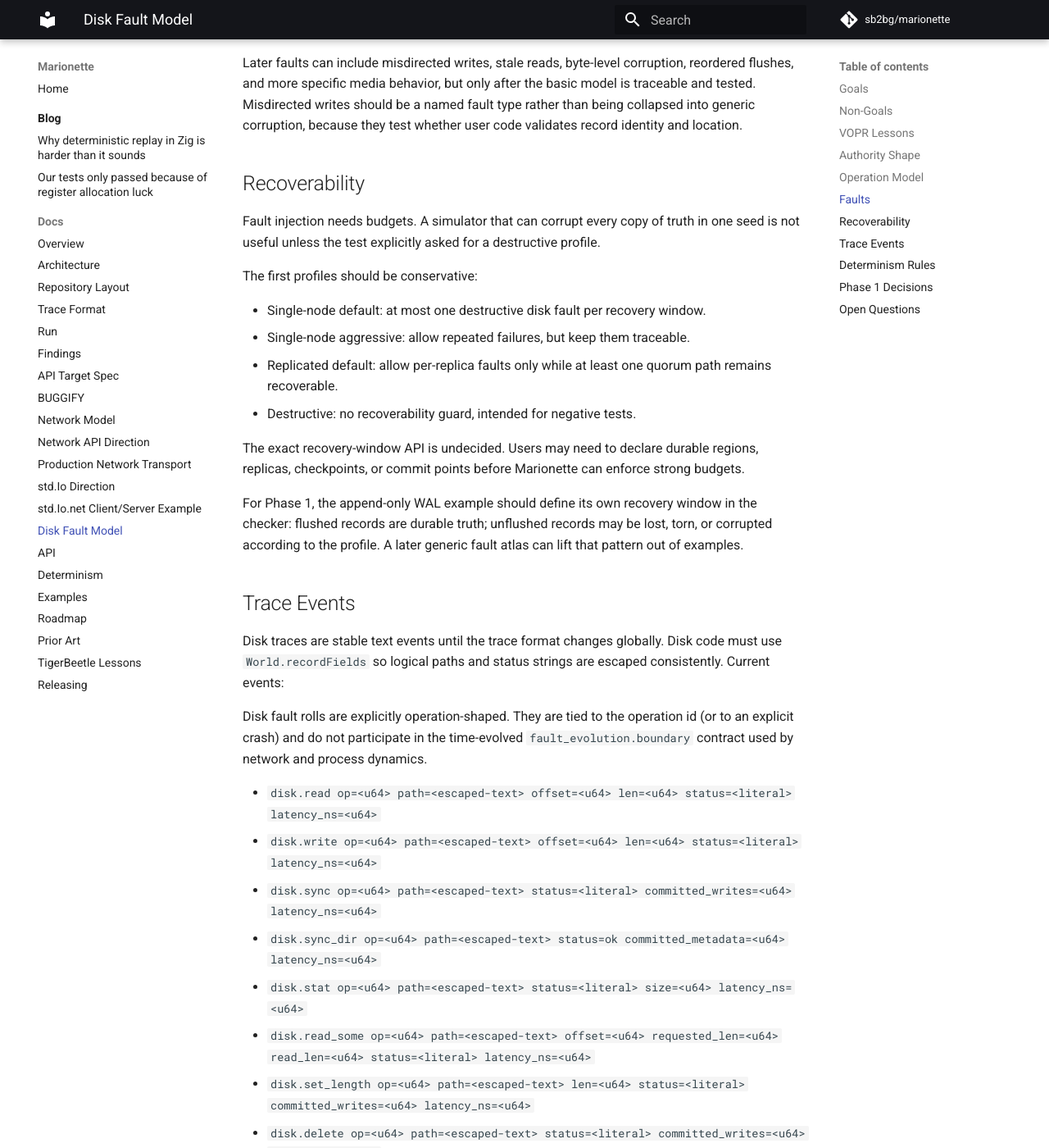
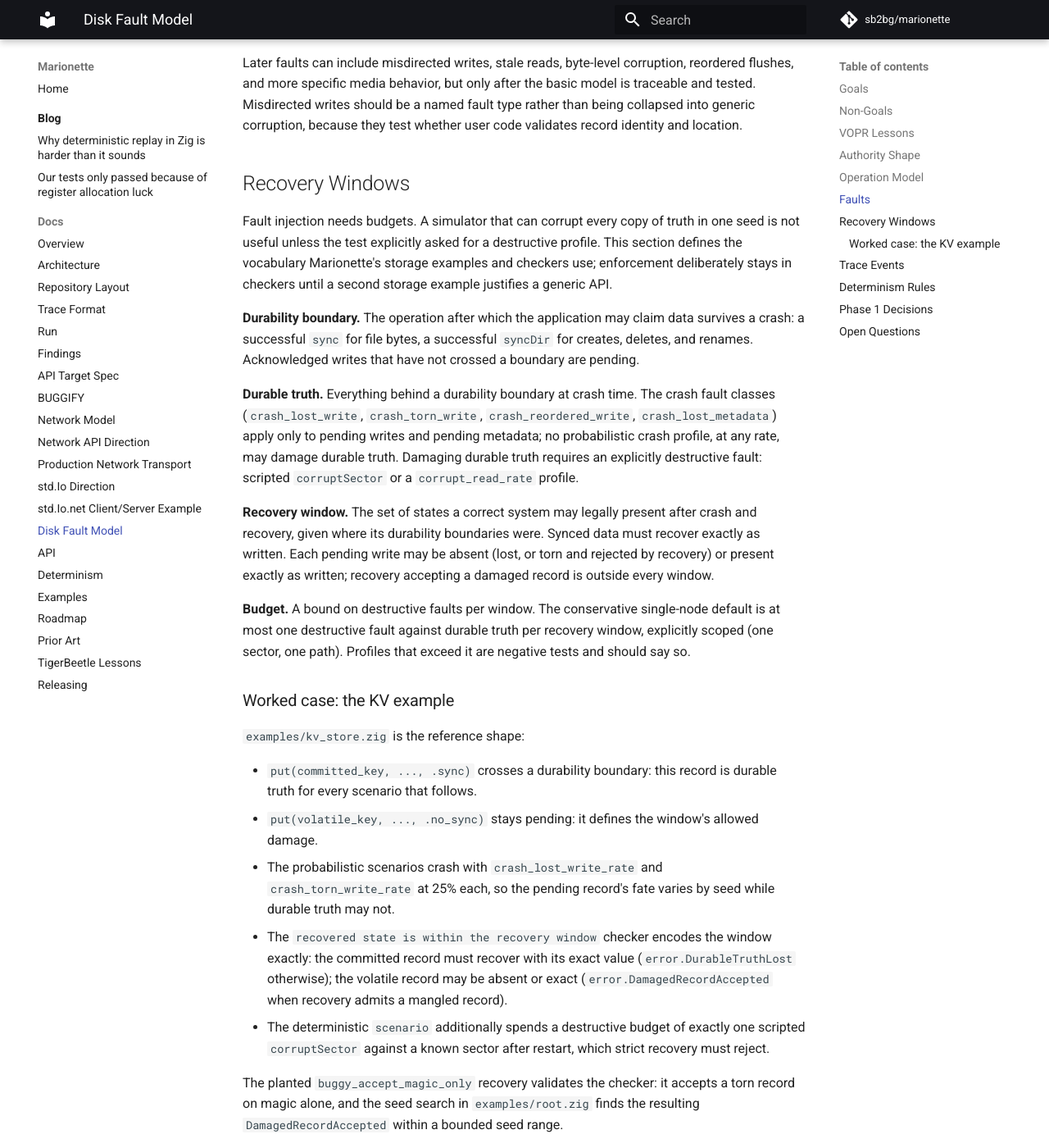
Before and after one commit to sb2bg/marionette, an MkDocs documentation site: the page built from docs/disk-fault-model.md, in a window 1280 px wide and 1400 px high, scrolled down 3745 px. Shown: the whole window at 82% size. Built offline with MkDocs 1.6.1 and Material for MkDocs 9.7.7, drawn with Linux system fonts in a browser that asks for light colours; comment, search, counter and statistics services are not loaded; some of the changed text lies outside the part shown.

Commit message:
Define recovery windows and add the probabilistic KV recovery search
The disk fault model now names the vocabulary the roadmap held this work
for: durability boundaries (sync/syncDir), durable truth that crash fault
classes may never damage, recovery windows as the set of legal
post-recovery states, and explicit destructive budgets for faults against
durable truth. Enforcement deliberately stays in checkers until a second
storage example exists.

The KV example is the worked case: probabilistic scenarios crash with 25%
lost and torn write rates so the unsynced record's fate varies by seed,
and the window checker asserts the window rather than one outcome --
synced records recover exactly (DurableTruthLost), unsynced records may
be absent or exact but never damaged (DamagedRecordAccepted). A 32-seed
fuzz holds the window for strict recovery, and a bounded seed search
finds the planted magic-only recovery accepting a torn record. Closes
the 0.5 recovery-window roadmap item.

```diff
--- a/docs/disk-fault-model.md
+++ b/docs/disk-fault-model.md
@@ -165,28 +165,65 @@ the basic model is traceable and tested. Misdirected writes should be a named
 fault type rather than being collapsed into generic corruption, because they
 test whether user code validates record identity and location.
 
-## Recoverability
+## Recovery Windows
 
 Fault injection needs budgets. A simulator that can corrupt every copy of
 truth in one seed is not useful unless the test explicitly asked for a
-destructive profile.
+destructive profile. This section defines the vocabulary Marionette's storage
+examples and checkers use; enforcement deliberately stays in checkers until a
+second storage example justifies a generic API.
 
-The first profiles should be conservative:
+**Durability boundary.** The operation after which the application may claim
+data survives a crash: a successful `sync` for file bytes, a successful
+`syncDir` for creates, deletes, and renames. Acknowledged writes that have not
+crossed a boundary are pending.
 
-- Single-node default: at most one destructive disk fault per recovery window.
-- Single-node aggressive: allow repeated failures, but keep them traceable.
-- Replicated default: allow per-replica faults only while at least one quorum
-  path remains recoverable.
-- Destructive: no recoverability guard, intended for negative tests.
+**Durable truth.** Everything behind a durability boundary at crash time.
+The crash fault classes (`crash_lost_write`, `crash_torn_write`,
+`crash_reordered_write`, `crash_lost_metadata`) apply only to pending writes
+and pending metadata; no probabilistic crash profile, at any rate, may damage
+durable truth. Damaging durable truth requires an explicitly destructive
+fault: scripted `corruptSector` or a `corrupt_read_rate` profile.
 
-The exact recovery-window API is undecided. Users may need to declare durable
-regions, replicas, checkpoints, or commit points before Marionette can enforce
-strong budgets.
+**Recovery window.** The set of states a correct system may legally present
+after crash and recovery, given where its durability boundaries were. Synced
+data must recover exactly as written. Each pending write may be absent
+(lost, or torn and rejected by recovery) or present exactly as written;
+recovery accepting a damaged record is outside every window.
 
-For Phase 1, the append-only WAL example should define its own recovery window
-in the checker: flushed records are durable truth; unflushed records may be
-lost, torn, or corrupted according to the profile. A later generic fault atlas
-can lift that pattern out of examples.
+**Budget.** A bound on destructive faults per window. The conservative
+single-node default is at most one destructive fault against durable truth
+per recovery window, explicitly scoped (one sector, one path). Profiles that
+exceed it are negative tests and should say so.
+
+### Worked case: the KV example
+
+`examples/kv_store.zig` is the reference shape:
+
+- `put(committed_key, ..., .sync)` crosses a durability boundary: this
+  record is durable truth for every scenario that follows.
+- `put(volatile_key, ..., .no_sync)` stays pending: it defines the window's
+  allowed damage.
+- The probabilistic scenarios crash with `crash_lost_write_rate` and
+  `crash_torn_write_rate` at 25% each, so the pending record's fate varies by
+  seed while durable truth may not.
+- The `recovered state is within the recovery window` checker encodes the
+  window exactly: the committed record must recover with its exact value
+  (`error.DurableTruthLost` otherwise); the volatile record may be absent or
+  exact (`error.DamagedRecordAccepted` when recovery admits a mangled
+  record).
+- The deterministic `scenario` additionally spends a destructive budget of
+  exactly one scripted `corruptSector` against a known sector after restart,
+  which strict recovery must reject.
+
+The planted `buggy_accept_magic_only` recovery validates the checker: it
+accepts a torn record on magic alone, and the seed search in
+`examples/root.zig` finds the resulting `DamagedRecordAccepted` within a
+bounded seed range.
+
+Replicated windows (per-replica faults bounded so at least one quorum path
+stays recoverable) remain future work tracked with the multi-replica fault
+atlas.
 
 ## Trace Events
 
```
Also changed, not shown: CHANGELOG.md (+9 -0 lines), ROADMAP.md (+0 -16 lines), docs/examples.md (+11 -0 lines), 2 other files.
